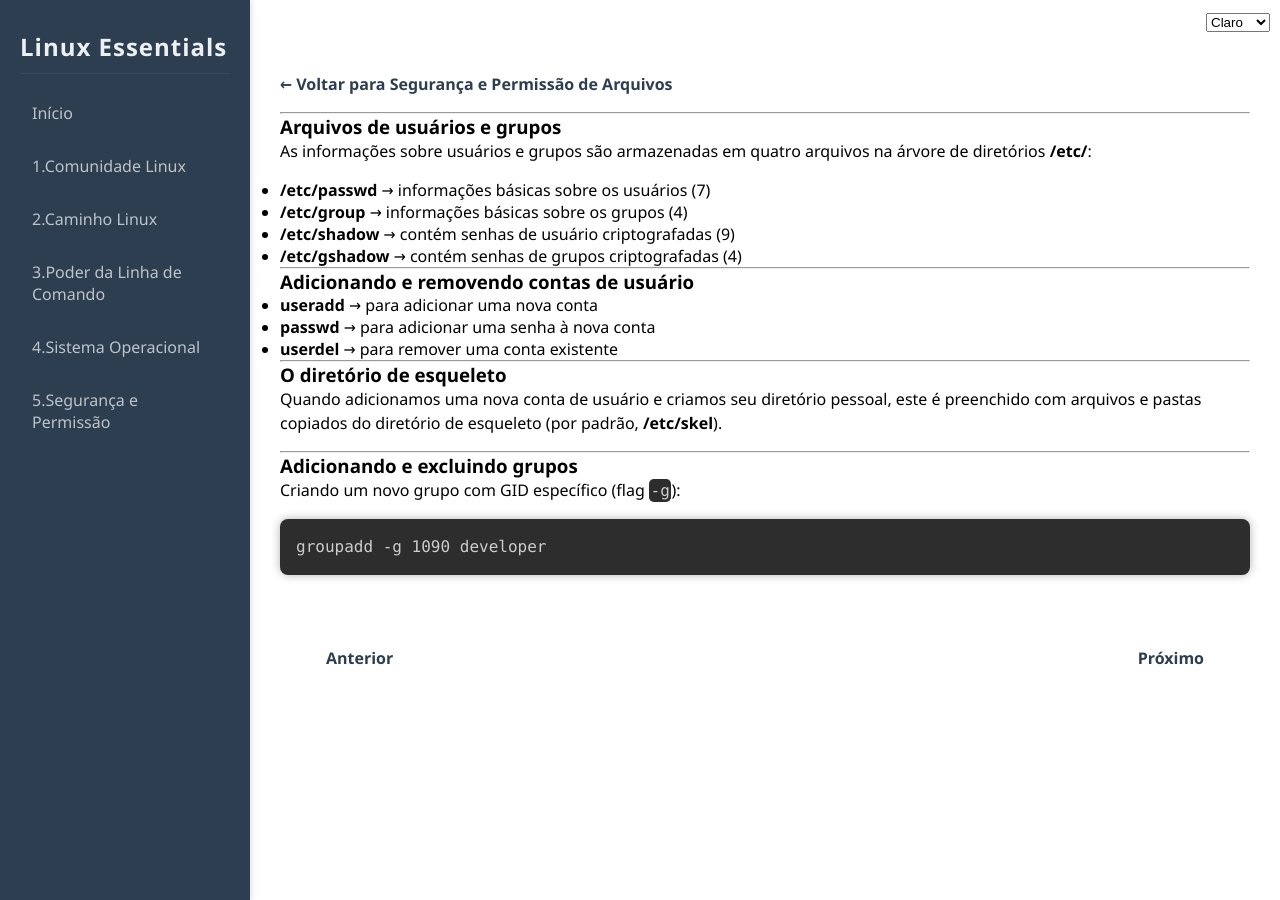
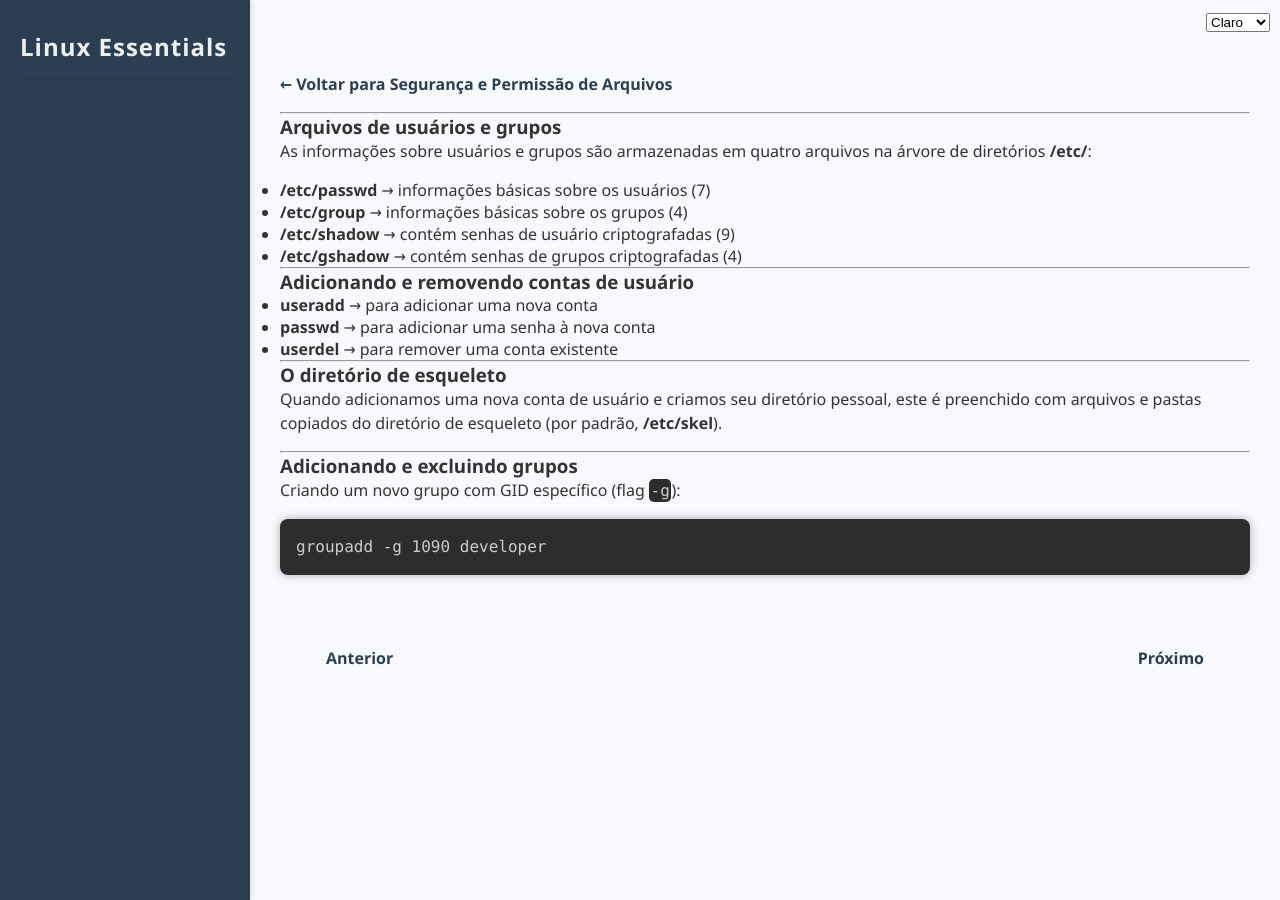
Before and after one commit to jocelinoFG017/linux-essentials, a Jekyll site: the page built from 01-book-lpi/Topico-05-Seguranca-e-Permissao-de-Arquivos/5.2-CriandoUsuariosAndGrupos.md, in a window 1280 px wide and 900 px high. Built offline with Jekyll 4.4.1, drawn with Linux system fonts in a browser that asks for light colours; nearby versions of some CDN libraries; some of the changed text lies outside the part shown.

Commit message:
fix: atualiza CSS de temas para suportar light, dark e reading

```diff
--- a/_config.yml
+++ b/_config.yml
@@ -5,4 +5,4 @@
 kramdown:
   input: GFM
   hard_wrap: true
-github_pages_version: 0.24
+github_pages_version: 0.25
--- a/assets/css/style.css
+++ b/assets/css/style.css
@@ -47,7 +47,7 @@
 }
 
 .sidebar ul li a {
-  color: #bdc3c7;
+  color: var(--link-color, #bdc3c7);
   text-decoration: none;
   font-size: 16px;
   display: block;
@@ -58,8 +58,8 @@
 
 .sidebar ul li a:hover,
 .sidebar ul li a:focus {
-  background-color: #34495e;
-  color: #fff;
+  background-color: var(--link-hover-bg);
+  color: var(--link-hover-color);
 }
 
 /* Conteúdo principal, com margem à esquerda para o menu */
@@ -68,7 +68,7 @@
   width: calc(100% - 250px);
   padding: 40px 30px;
   max-width: none; /* remove limite */
-  background-color: #fff;
+  background-color: var(--bg-color);
   box-shadow: 0 0 15px rgba(0,0,0,0.05);
   min-height: 100vh;
 }
@@ -131,7 +131,8 @@
 }
 
 .link-list li a:hover {
-  background-color: #34495e;
+  background-color: var(--link-hover-bg, #34495e);
+  color: var(--link-hover-color, #fff);
 }
 
 /* Fundo mais escuro para Prism */
@@ -179,7 +180,7 @@
 }
 
 .nav-buttons a.btn-back {
-  color: #2c3e50;
+  color: var(--link-color);
   font-weight: 600;
   text-decoration: none;
   padding: 0.5rem 1rem;
@@ -189,5 +190,6 @@
 
 .nav-buttons a.btn-back:hover {
   text-decoration: underline;
-  background-color: #f0f0f0;
+  background-color: var(--link-hover-bg);
+  color: var(--link-hover-color);
 }
--- a/assets/css/themes.css
+++ b/assets/css/themes.css
@@ -1,20 +1,43 @@
-/* Tema Claro */
+/* tema claro */
 .light-theme {
-  --bg-color: #ffffff;
-  --text-color: #000000;
+  --bg-color: #f7f9fc;
+  --text-color: #333;
+  --link-color: #2c3e50;
+  --link-bg: #fff;
+  --link-hover-color: #fff;
+  --link-hover-bg: #2c3e50;
+  --sidebar-bg: #2c3e50;
+  --sidebar-color: #ecf0f1;
+  --code-bg: #f5f5f5;
+  --code-color: #333;
+}
+/* tema escuro */
+.dark-theme {
+  --bg-color: #121212;
+  --text-color: #eee;
+  --link-color: #ccc;
+  --link-bg: #2c3e50;
+  --link-hover-color: #fff;
+  --link-hover-bg: #34495e;
+  --sidebar-bg: #2c3e50;
+  --sidebar-color: #ecf0f1;
+  --code-bg: #2d2d2d;
+  --code-color: #fff;
+}
+/* tema de leitura */
+.reading-theme {
+  --bg-color: #fdf6e3;
+  --text-color: #333;
+  --link-color: #2c3e50;
+  --link-bg: #fff;
+  --link-hover-color: #fff;
+  --link-hover-bg: #2c3e50;
+  --sidebar-bg: #eee;
+  --sidebar-color: #333;
+  --code-bg: #f5f5f5;
+  --code-color: #333;
 }
 
-/* Tema Escuro */
-.dark-theme {
-  --bg-color: #121212;
-  --text-color: #ffffff;
-}
-
-/* Tema Leitura */
-.reading-theme {
-  --bg-color: #fdf6e3; /* tom bege claro */
-  --text-color: #333333;
-}
 
 /* Aplicação das variáveis */
 body {
```
